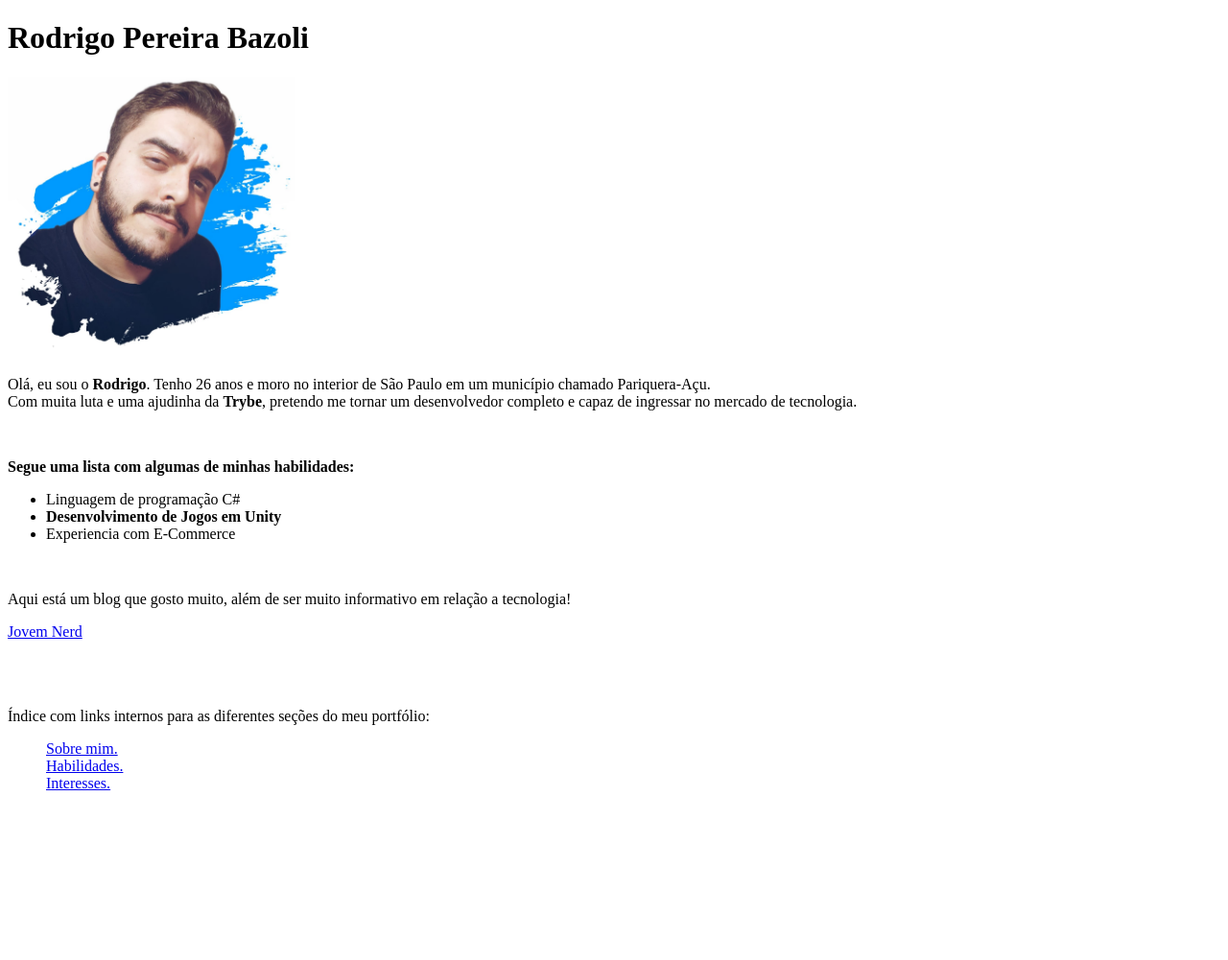
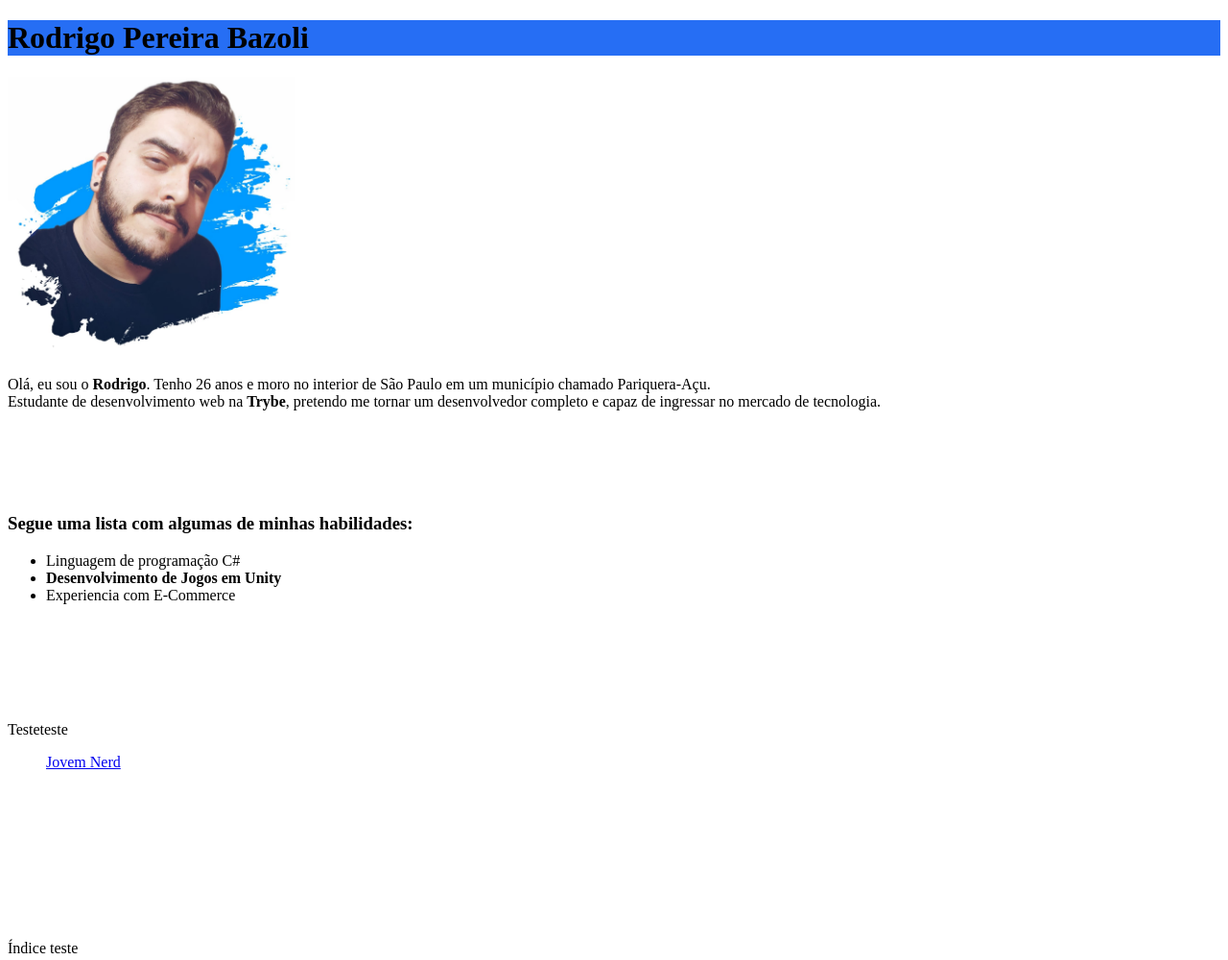
Before and after one commit to zBazoli/zBazoli.github.io, a plain HTML site: page index.html in a window 1280 px wide. Shown: the top 1001 px of the page at 96% size. Before the commit the page ends 842 px from the top, so only its background shows below. Drawn offline with Linux system fonts and the light colour scheme.

Commit message:
modificações

```diff
--- a/index.html
+++ b/index.html
@@ -5,30 +5,61 @@
     <meta http-equiv="X-UA-Compatible" content="IE=edge">
     <meta name="viewport" content="width=device-width, initial-scale=1.0">
     <title>Portfólio</title>
+    <style>
+        body {
+            background-color: white;
+        }
+
+        #nome {
+            background-color: rgb(38, 110, 244);
+        }
+
+
+
+    </style>
 </head>
 <body>
-    <h1>Rodrigo Pereira Bazoli<h1>
+    <h1 id="nome">Rodrigo Pereira Bazoli<h1>
         <h2></h2>
     <img src="portfolioxtest.png" alt="Foto de Rodrigo Bazoli" width="300px">
 
     <p id="sobre">Olá, eu sou o <strong>Rodrigo</strong>. Tenho 26 anos e moro no interior de São Paulo em um município chamado Pariquera-Açu.
-        <br>Com muita luta e uma ajudinha da <strong>Trybe</strong>, pretendo me tornar um desenvolvedor completo e capaz de ingressar no mercado de tecnologia.
+        <br>Estudante de desenvolvimento web na <strong>Trybe</strong>, pretendo me tornar um desenvolvedor completo e capaz de ingressar no mercado de tecnologia.
     </p>
+
     <br>
-    <p><strong>Segue uma lista com algumas de minhas habilidades:</strong></p>
+    <br>
+    <br>
+    <br>
+
+    <h3><strong>Segue uma lista com algumas de minhas habilidades:</strong></h3>
     <ul>
         <li>Linguagem de programação C#</li>
         <li><strong>Desenvolvimento de Jogos em Unity</strong></li>
         <li>Experiencia com E-Commerce</li>
     </ul>
-    <br>
-    <p>Aqui está um blog que gosto muito, além de ser muito informativo em relação a tecnologia!</p>
-    <a href="https://jovemnerd.com.br/" target="_blank">Jovem Nerd</a>
+
     <br>
     <br>
     <br>
     <br>
-    <p>Índice com links internos para as diferentes seções do meu portfólio:
+    <br>
+
+    <p>Testeteste</p>
+    <ul>
+    <a href="https://jovemnerd.com.br/" target="_blank">Jovem Nerd</a>
+    </ul>
+
+    <br>
+    <br>
+    <br>
+    <br>
+    <br>
+    <br>
+    <br>
+    <br>
+
+    <p>Índice teste
         <ul>
             <a href="#sobre">Sobre mim.</a>
             <br>
@@ -37,5 +68,6 @@
             <a href="#interesse">Interesses.</a>
         </ul>
     </p>
+
 </body>
 </html>
```
